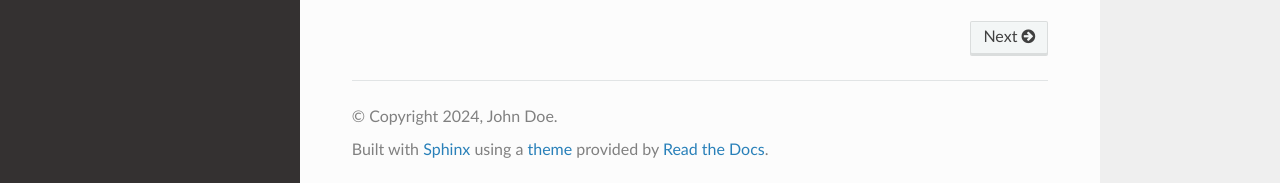
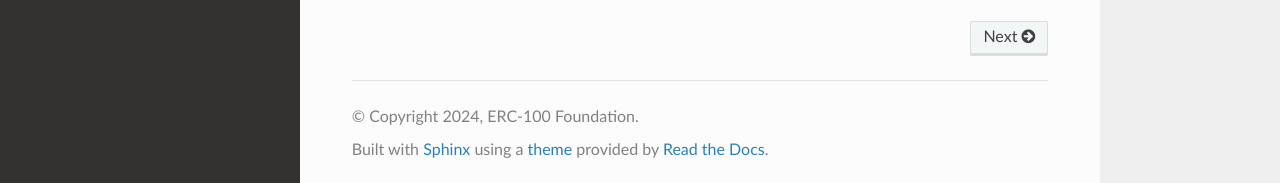
Before and after one commit to BTI-US/ERC-100, a Sphinx documentation site: the page built from docs/source/index.rst, in a window 1280 px wide and 900 px high, scrolled down 927 px. Shown: the part 714-897 px from the top of the window. Built offline with Sphinx 7.4.7 and the Read the Docs theme 3.1.0, drawn with Linux system fonts in a browser that asks for light colours.

Commit message:
Change the author name

```diff
--- a/docs/source/conf.py
+++ b/docs/source/conf.py
@@ -3,8 +3,8 @@
 # -- Project information
 
 project = 'ERC-100'
-copyright = '2024, John Doe'
-author = 'John Doe'
+copyright = '2024, ERC-100 Foundation'
+author = 'ERC-100 Foundation'
 
 release = '0.1'
 version = '0.1.0'
--- a/pyproject.toml
+++ b/pyproject.toml
@@ -4,5 +4,5 @@ build-backend = "flit_core.buildapi"
 
 [project]
 name = "ERC-100"
-authors = [{name = "John Doe", email = "johndoe@eerc100.com"}]
+authors = [{name = "ERC-100 Foundation", email = "contact@erc100.com"}]
 dynamic = ["version", "description"]
```
